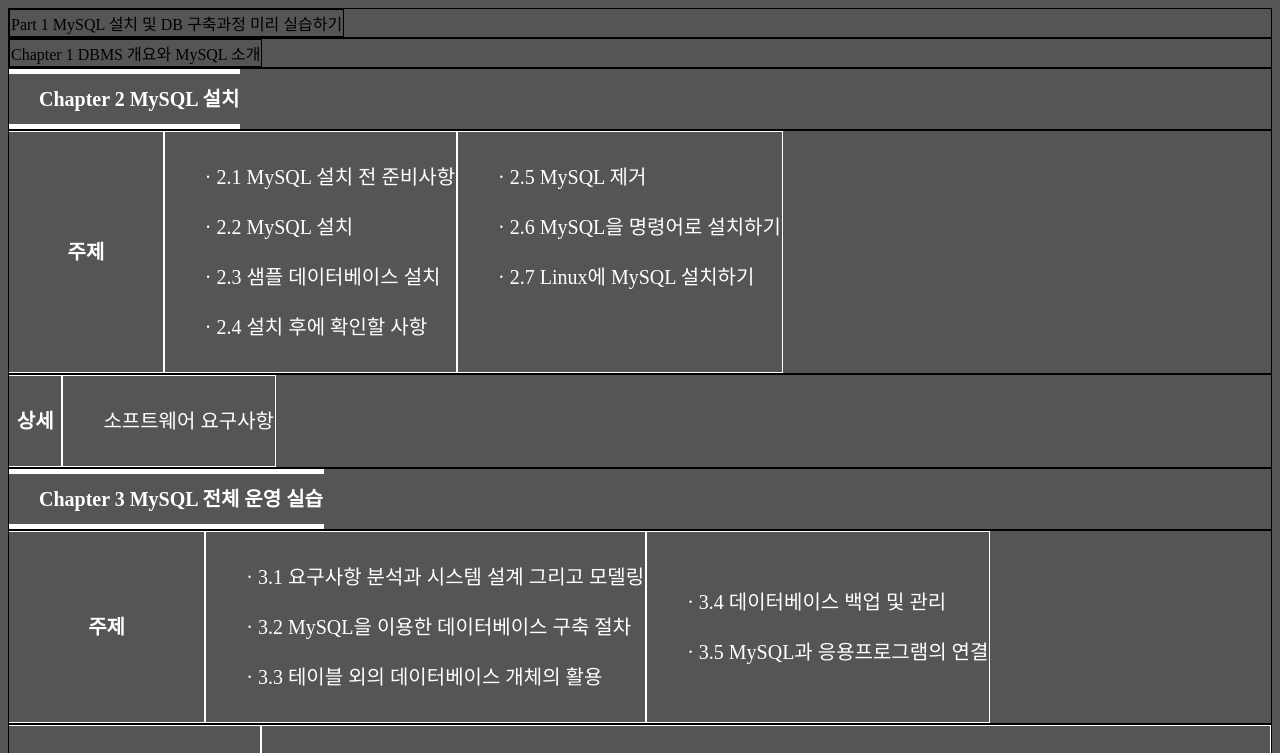
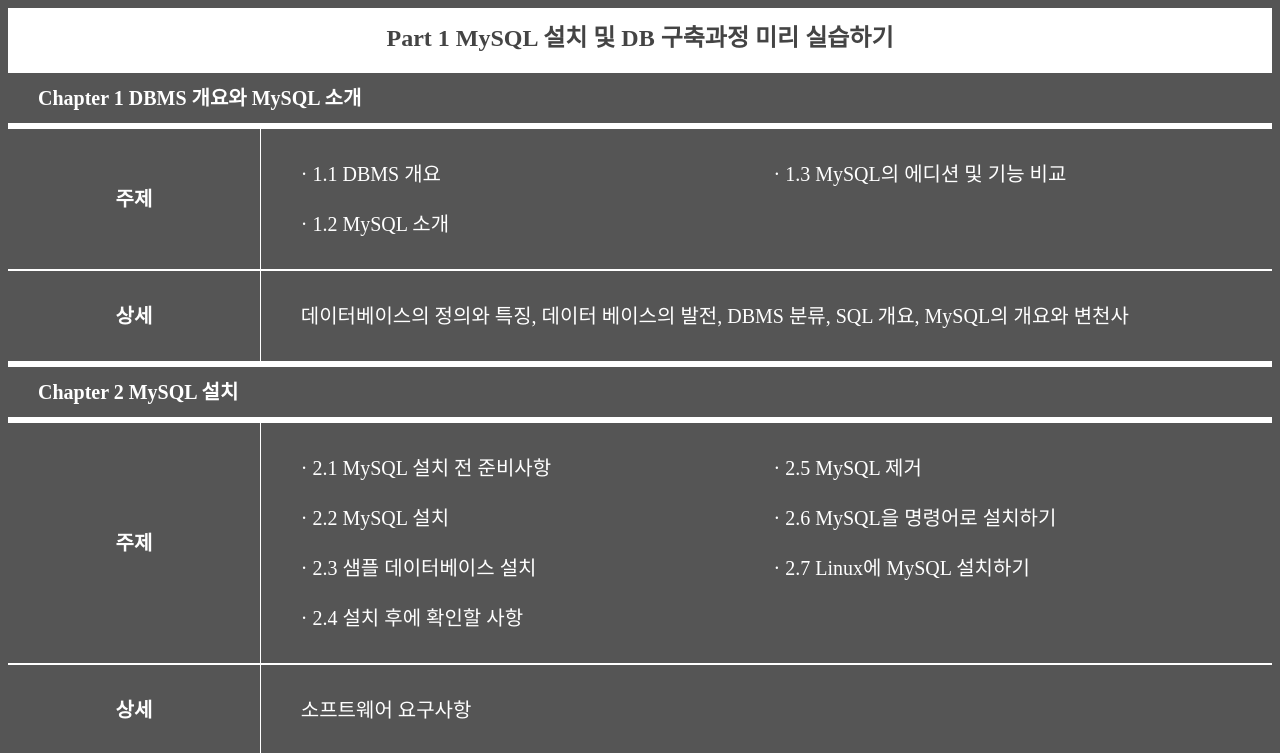
Before and after one commit to AM05307/CollectionOfCode_custom, a plain HTML site: page sql0825_table.html in a window 1280 px wide. Shown: the top 753 px of the page. Drawn offline with nearby package versions, Linux system fonts and the light colour scheme.

Commit message:
커리큘럼 테이블 양식

```diff
--- a/sql0825_table.css
+++ b/sql0825_table.css
@@ -1,17 +1,3 @@
-/*커리큘럼 표*/
-tr {
-    display: block;
-    border: 1px solid;
-}
-
-td {
-  border: 1px solid;
-}
-.head {
-    font-weight: bold;
-}
-
-
 body {
   background-color: #555555;
 }
--- a/sql0825_table.html
+++ b/sql0825_table.html
@@ -8,47 +8,34 @@
 </head>
 <body>
 
-  <script>
-    $(function() {
-      $(".details").hide();
-      $('.show-details').click(function(e) {
-        $(this).nextUntil(".show-details").slideToggle(400);
-      });
-    });
-  </script>
-  <!-- .show-details : 처음부터 보이는 칸 -->
-  <!-- .details : 숨어있다가 나오는 칸 -->
-  <!-- <tr>tag에 class를 적용해야 함 -->
-
-
   <table id="cu3_sql0825" cellspacing="0">
-      <tr class="show-details">
-        <td colspan="3">Part 1 MySQL 설치 및 DB 구축과정 미리 실습하기</td>
+      <tr>
+        <td class="part_sql0825" colspan="3">Part 1 MySQL 설치 및 DB 구축과정 미리 실습하기</td>
       </tr>
 
-      <tr class="show-details">
-        <td colspan="3">Chapter 1 DBMS 개요와 MySQL 소개</td>
+      <tr>
+        <td class="chapter_sql0825" colspan="3">Chapter 1 DBMS 개요와 MySQL 소개</td>
       </tr>
 
-      <tr class="details">
-        <td>
-          <p>주제</p>
+      <tr>
+        <td class="subTd_sql0825">
+          <p class="subP_sql0825">주제</p>
         </td>
-        <td>
-          <p>&middot; 1.1 DBMS 개요</p>
-          <p>&middot; 1.2 MySQL 소개</p>
+        <td class="textTd_sql0825">
+          <p class="pointText">&middot; 1.1 DBMS 개요</p>
+          <p class="pointText">&middot; 1.2 MySQL 소개</p>
         </td>
-        <td valign="top">
-          <p>&middot; 1.3 MySQL의 에디션 및 기능 비교</p>
+        <td class="textTd_sql0825" valign="top">
+          <p class="pointText" >&middot; 1.3 MySQL의 에디션 및 기능 비교</p>
         </td>
       </tr>
 
-      <tr class="details">
-        <td>
-          <p>상세</p>
+      <tr>
+        <td class="subTd_sql0825">
+          <p class="subP_sql0825">상세</p>
         </td>
-        <td colspan="2">
-          <p>데이터베이스의 정의와 특징, 데이터 베이스의 발전, DBMS 분류, SQL 개요, MySQL의 개요와 변천사</p>
+        <td class="textTd_sql0825" colspan="2">
+          <p class="pointText" >데이터베이스의 정의와 특징, 데이터 베이스의 발전, DBMS 분류, SQL 개요, MySQL의 개요와 변천사</p>
         </td>
       </tr>
 <!-- ch1 끝 -->
```
